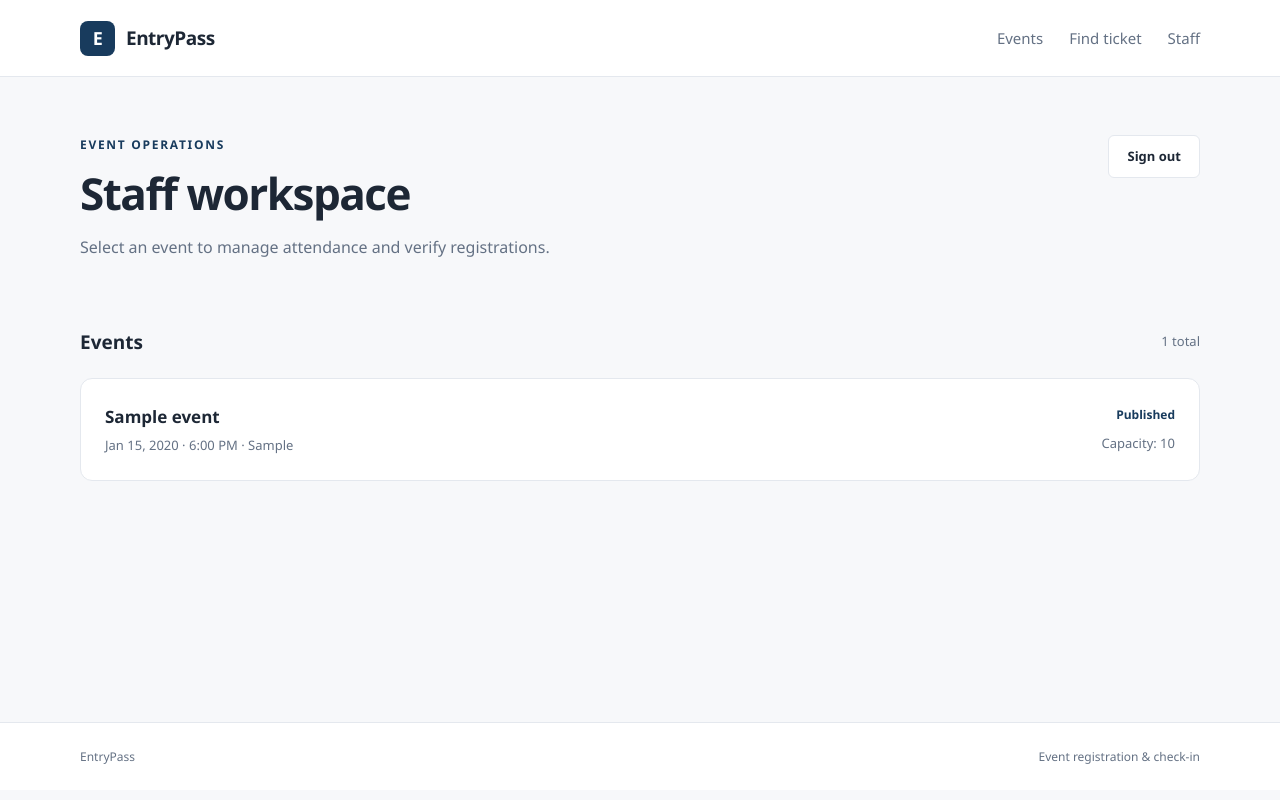
After one commit to MichaelGrant-Libato/entrypass-event-registration, a Django app: page /staff/ in a window 1280 px wide. The commit adds this page. Run offline with Django 5.2, Linux system fonts and the light colour scheme; a user stored in the database is signed in; tables that the repository leaves empty hold one stand-in row (values such as "Sample post").

Commit message:
feat(staff): implement secure staff authentication and dashboard

```diff
--- /dev/null
+++ b/checkin/templates/checkin/dashboard.html
@@ -0,0 +1,71 @@
+
+{% extends "events/base.html" %}
+
+{% block title %}Staff Workspace | EntryPass{% endblock %}
+
+{% block content %}
+<div class="staff-heading">
+    <div>
+        <p class="eyebrow">EVENT OPERATIONS</p>
+        <h1>Staff workspace</h1>
+        <p class="page-description">
+            Select an event to manage attendance
+            and verify registrations.
+        </p>
+    </div>
+
+    <form method="post"
+          action="{% url 'checkin:logout' %}">
+        {% csrf_token %}
+
+        <button type="submit" class="signout-button">
+            Sign out
+        </button>
+    </form>
+</div>
+
+<section aria-labelledby="staff-events-heading">
+    <div class="section-heading">
+        <h2 id="staff-events-heading">Events</h2>
+        <span class="section-count">
+            {{ events|length }} total
+        </span>
+    </div>
+
+    <div class="staff-event-list">
+        {% for event in events %}
+        <article class="staff-event-row">
+            <div class="staff-event-main">
+                <h3>{{ event.title }}</h3>
+
+                <p>
+                    {{ event.starts_at|date:"M j, Y" }}
+                    &middot;
+                    {{ event.starts_at|time:"g:i A" }}
+                    &middot;
+                    {{ event.venue }}
+                </p>
+            </div>
+
+            <div class="staff-event-meta">
+                <span class="staff-event-status">
+                    {{ event.get_status_display }}
+                </span>
+
+                <span class="muted">
+                    Capacity: {{ event.capacity }}
+                </span>
+            </div>
+        </article>
+        {% empty %}
+        <div class="empty-state">
+            <h3>No events available</h3>
+            <p>
+                Create an event through the administration
+                panel to get started.
+            </p>
+        </div>
+        {% endfor %}
+    </div>
+</section>
+{% endblock %}
--- /dev/null
+++ b/checkin/urls.py
@@ -0,0 +1,32 @@
+
+from django.contrib.auth.views import LoginView, LogoutView
+from django.urls import path
+
+from .forms import StaffLoginForm
+from . import views
+
+app_name = "checkin"
+
+urlpatterns = [
+    path(
+        "",
+        views.dashboard,
+        name="dashboard",
+    ),
+    path(
+        "login/",
+        LoginView.as_view(
+            template_name="checkin/login.html",
+            authentication_form=StaffLoginForm,
+            next_page="checkin:dashboard",
+        ),
+        name="login",
+    ),
+    path(
+        "logout/",
+        LogoutView.as_view(
+            next_page="checkin:login",
+        ),
+        name="logout",
+    ),
+]
--- a/checkin/views.py
+++ b/checkin/views.py
@@ -1,3 +1,25 @@
+
+from django.contrib.auth.decorators import user_passes_test
 from django.shortcuts import render
+from django.views.decorators.cache import never_cache
 
-# Create your views here.
+from events.models import Event
+
+
+def staff_required(view_func):
+    return user_passes_test(
+        lambda user: user.is_authenticated and user.is_staff,
+        login_url="checkin:login",
+    )(view_func)
+
+
+@never_cache
+@staff_required
+def dashboard(request):
+    events = Event.objects.order_by("starts_at")
+
+    return render(
+        request,
+        "checkin/dashboard.html",
+        {"events": events},
+    )
--- a/config/urls.py
+++ b/config/urls.py
@@ -19,6 +19,7 @@ from django.urls import include, path
 
 urlpatterns = [
     path("admin/", admin.site.urls),
+    path("staff/", include("checkin.urls")),
     path("registrations/", include("registrations.urls")),
     path("", include("events.urls")),
 ]
--- a/events/static/events/styles.css
+++ b/events/static/events/styles.css
@@ -701,3 +701,125 @@ h1 {
         padding: 24px 14px;
     }
 }
+
+
+/* Staff authentication */
+
+.staff-login-wrapper {
+    width: min(100%, 480px);
+    margin: 35px auto;
+}
+
+.staff-login-wrapper h1 {
+    font-size: 32px;
+    letter-spacing: -0.8px;
+}
+
+.staff-login-wrapper .page-description {
+    margin-bottom: 30px;
+    font-size: 14px;
+}
+
+.staff-login-wrapper input:not([type="hidden"]) {
+    display: block;
+    width: 100%;
+    min-height: 46px;
+    padding: 11px 14px;
+    border: 1px solid #cfd6df;
+    border-radius: 6px;
+    background: #fff;
+    color: var(--text);
+    font: inherit;
+}
+
+.staff-login-wrapper input:focus-visible {
+    outline: 3px solid rgba(24, 59, 93, 0.2);
+    border-color: var(--primary);
+}
+
+/* Staff workspace */
+
+.staff-heading {
+    display: flex;
+    justify-content: space-between;
+    align-items: flex-start;
+    gap: 24px;
+    margin-bottom: 50px;
+}
+
+.signout-button {
+    padding: 10px 18px;
+    border: 1px solid var(--border);
+    border-radius: 6px;
+    background: var(--surface);
+    color: var(--text);
+    font: inherit;
+    font-size: 13px;
+    font-weight: 600;
+    cursor: pointer;
+}
+
+.signout-button:hover {
+    background: var(--background);
+}
+
+.staff-event-list {
+    overflow: hidden;
+    border: 1px solid var(--border);
+    border-radius: 12px;
+    background: var(--surface);
+}
+
+.staff-event-row {
+    display: flex;
+    justify-content: space-between;
+    align-items: center;
+    gap: 20px;
+    padding: 24px;
+    border-bottom: 1px solid var(--border);
+}
+
+.staff-event-row:last-child {
+    border-bottom: none;
+}
+
+.staff-event-main h3 {
+    margin-bottom: 5px;
+    font-size: 17px;
+}
+
+.staff-event-main p {
+    margin-bottom: 0;
+    color: var(--muted);
+    font-size: 13px;
+}
+
+.staff-event-meta {
+    display: flex;
+    flex-direction: column;
+    align-items: flex-end;
+    gap: 8px;
+    flex-shrink: 0;
+}
+
+.staff-event-status {
+    font-size: 12px;
+    font-weight: 600;
+    color: var(--primary);
+}
+
+@media (max-width: 640px) {
+    .staff-heading,
+    .staff-event-row {
+        flex-direction: column;
+        align-items: flex-start;
+    }
+
+    .staff-event-meta {
+        align-items: flex-start;
+    }
+
+    .staff-login-wrapper {
+        margin-top: 0;
+    }
+}
--- a/events/templates/events/base.html
+++ b/events/templates/events/base.html
@@ -23,10 +23,16 @@
                 <a class="nav-link" href="{% url 'events:list' %}">
                     Events
                 </a>
+
                 <a class="nav-link" href="{% url 'registrations:lookup' %}">
                     Find ticket
                 </a>
+
+                <a class="nav-link" href="{% url 'checkin:dashboard' %}">
+                    Staff
+                </a>
             </nav>
+
         </div>
     </header>
 
```
Also changed, not shown: checkin/forms.py (added, +16 -0 lines), checkin/templates/checkin/login.html (added, +57 -0 lines), checkin/tests.py (+92 -1 lines).
